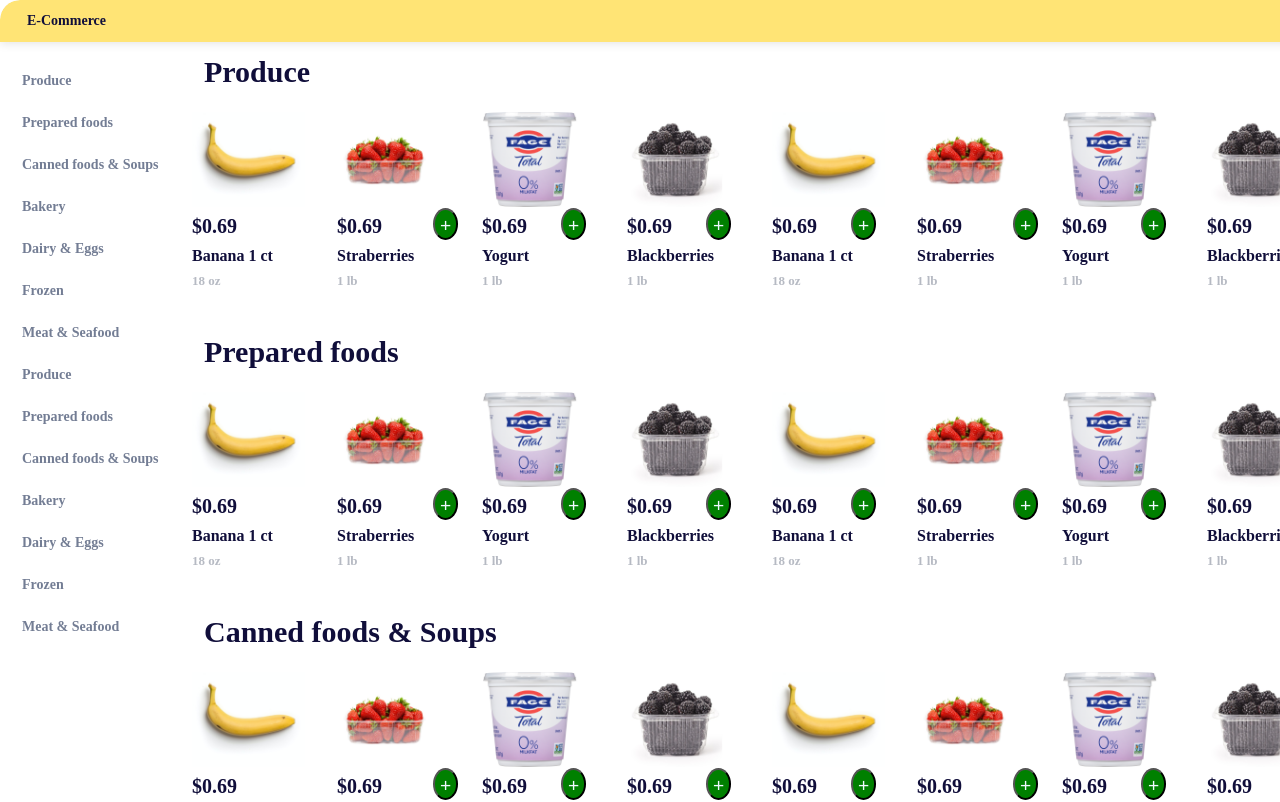
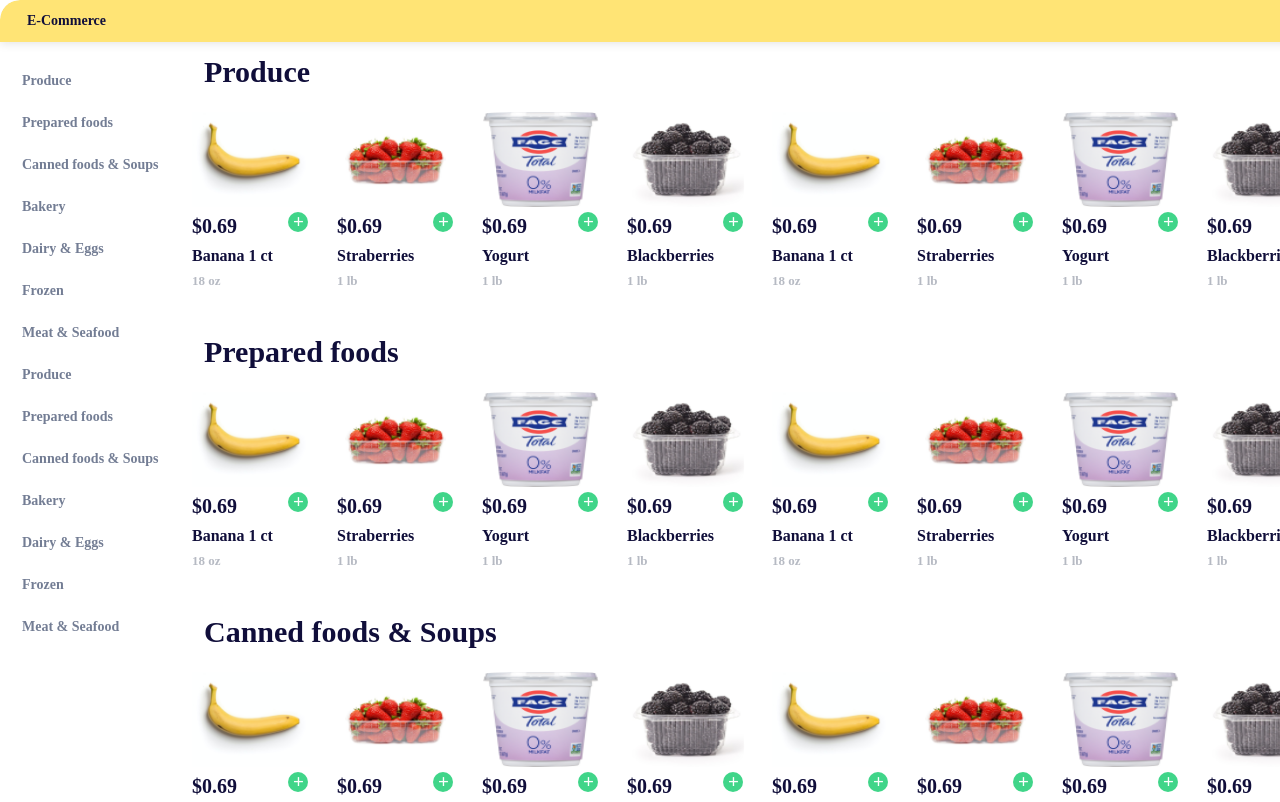
Before and after one commit to MaddyRanjha/kumi-labs-assignment, a React (Create React App) app: page / in a window 1280 px wide. Shown: the top 802 px of the page. Built offline with nearby package versions, Linux system fonts and the light colour scheme.

Commit message:
final commit 2

```diff
--- a/src/Home/CategoryAndProduct/Product/Produce/produce.css
+++ b/src/Home/CategoryAndProduct/Product/Produce/produce.css
@@ -57,23 +57,26 @@
     height: 95px;
     display: flex;
 }
+
 .productImage{
     height: 100%;
     width: 100%;
 }
 .addButton{
-    background-color: green;
-    border-radius: 50%;
-    color: #f0f8ff;
-    font-size: 1.2rem;
-    height: 2rem;
-    width: 2rem;
-    padding: 5px;
-    margin-left: 8rem;
-    margin-top: 6rem;
-    /* position: absolute; */
 
+    font-size: larger;
+    font-weight: bolder;
+    margin: 100px 0px 0px -22px;
+    width: 20px;
+    height: 20px;
+    border-radius: 10px;
+    background-color: #40D589;
 }
+span p{
+    color: white;
+    margin:-3px -7px 0px -7px;
+}
+
 .productPrice{
     width: 120px;
 height: 28px;
--- a/src/Home/CategoryAndProduct/Product/Produce/produce.js
+++ b/src/Home/CategoryAndProduct/Product/Produce/produce.js
@@ -7,6 +7,9 @@ function Produce() {
     const dispatch =useDispatch()
     const item = useSelector(state => state.item)
     console.log(item[0].productImg)
+    function cliked(){
+        console.log("Button Clicked")
+    }
 
   return (
     <div className='rightSideContainer'>
@@ -25,7 +28,8 @@ function Produce() {
 
                                     <img src={ele.productImg} className='productImage'/>
 
-                                    <button className='addButton' onClick={()=> dispatch({type:'UPDATE_CART_COUNT'})}>+</button>
+                                    <span onClick={cliked} className='addButton'><p>+</p></span>
+
                                 </div>
                                 <div className='productPrice'>
                                     ${ele.price}
--- a/src/Home/Header/header.js
+++ b/src/Home/Header/header.js
@@ -4,6 +4,7 @@ import { useSelector, useDispatch } from 'react-redux';
 
 function Header() {
   const counter = useSelector((state) => state.counter);
+  console.log(counter, "{}{}")
   return (
     <div className="headerNavbar">
       <div className="leftSide">
--- a/src/reducer.js
+++ b/src/reducer.js
@@ -67,7 +67,7 @@ const initialState = {
 
 function reducer(state = initialState, action){
     switch(action.type){
-        case UPDATE_CART_COUNT:
+        case "UPDATE_CART_COUNT":
             return{
                 ...state,
                 counter: state.counter+1
```
